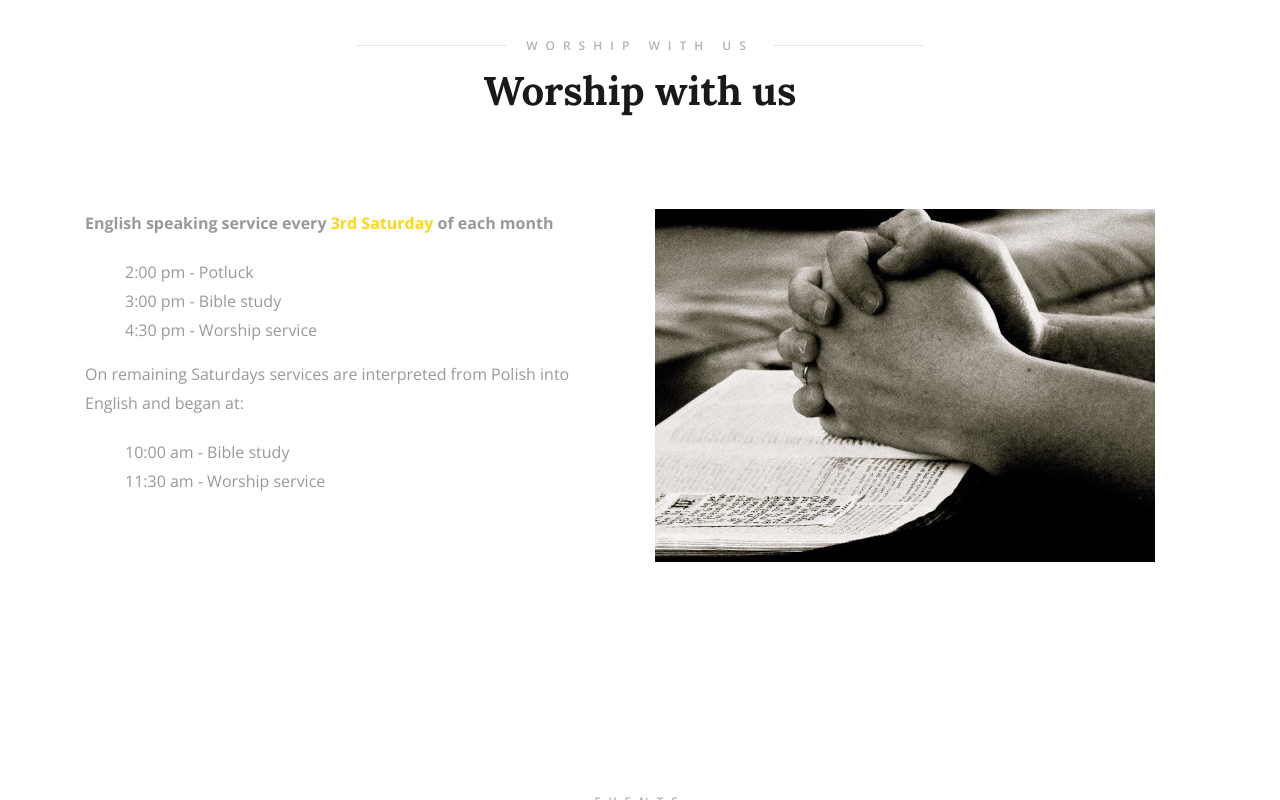
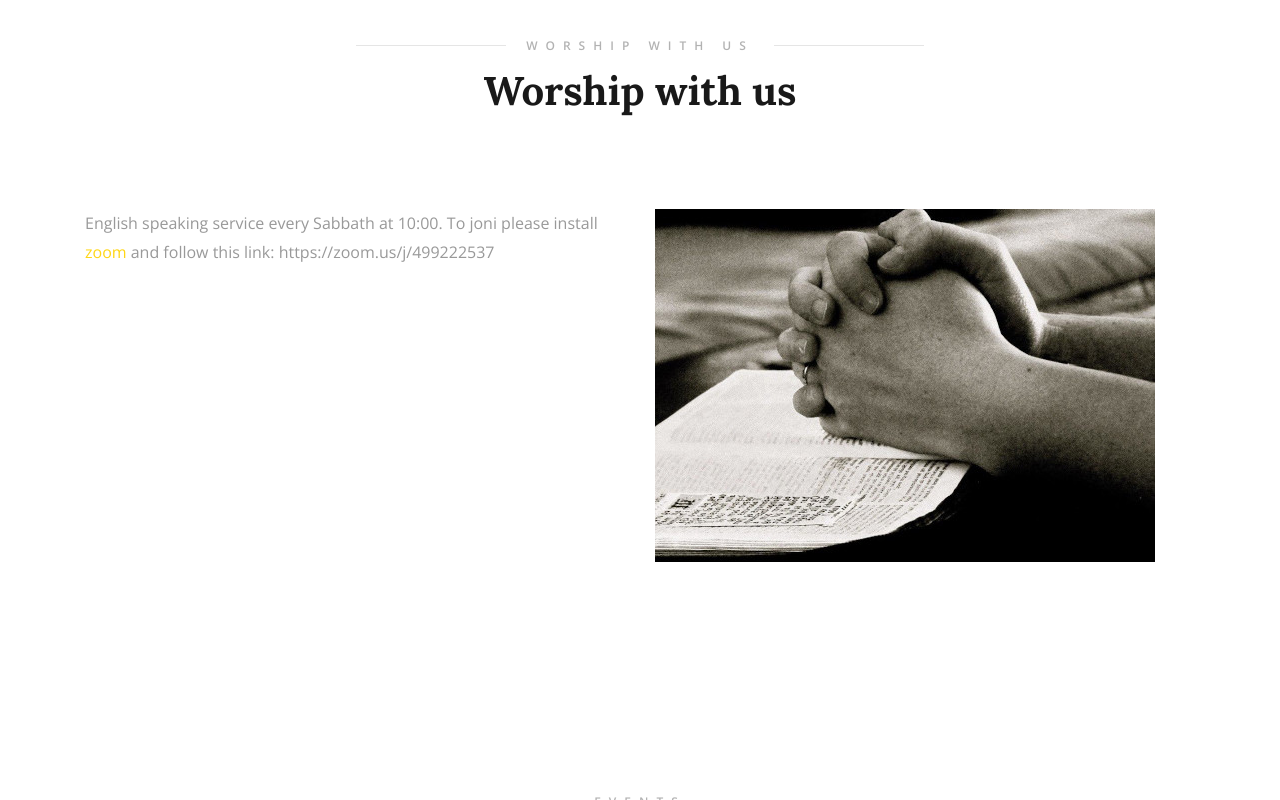
Before and after one commit to finalclass/iafg, a website: page index.html in a window 1280 px wide. Shown: the part 2000-2800 px from the top of the page. Drawn offline with nearby package versions, Linux system fonts and the light colour scheme; files whose address does not match are found by name.

Commit message:
świrus update

```diff
--- a/index.html
+++ b/index.html
@@ -160,6 +160,12 @@
             <div class="row block-9">
               <div class="col-md-6 order-md-middle ">
 
+                English speaking service every Sabbath at 10:00.
+                To joni please install <a href="http://zoom.us">zoom</a>
+                and follow this link: https://zoom.us/j/499222537
+
+                <!--
+
                 <strong>English speaking service every <em>3rd Saturday</em> of each month</strong>
                 <ul>
                   <li>2:00 pm - Potluck</li>
@@ -173,6 +179,7 @@
                   <li>11:30 am - Worship service</li>
                 </ul>
 
+                -->
               </div>
               <div class="col-md-6 worship-photo-container">
                 <img src="/images/photo-prayer-cut.jpg"/>
@@ -192,7 +199,10 @@
         <div class="row block-9 august-17-2019">
           <h4 class="next-event-date"></h4>
           <h5>English service</h5>
-          <p>
+
+          <a href="" class="zoom-link"></a>
+
+          <!-- <p>
                <strong>2:00 pm</strong> Potluck
                </p>
                <p>
@@ -203,7 +213,7 @@
                </p>
                <p>
                <strong>4:30 pm</strong> Divine service
-          </p>
+               </p> -->
         </div>
       </div>
 
--- a/js/main.js
+++ b/js/main.js
@@ -277,40 +277,109 @@ AOS.init({
                 date: moment.utc('2020-02-15 14:00')
             },
             {
-                name: 'English service, April 18',
-                date: moment.utc('2020-04-18 14:00')
+                name: 'Internet English service, April 11',
+                date: moment.utc('2020-04-11 10:00'),
+                location: 'https://zoom.us/j/499222537'
             },
             {
-                name: 'English service, May 16',
-                date: moment.utc('2020-05-16 14:00')
+                name: 'Internet English service, April 18',
+                date: moment.utc('2020-04-18 10:00'),
+                location: 'https://zoom.us/j/499222537'
             },
             {
-                name: 'English service, June 20',
-                date: moment.utc('2020-06-20 14:00')
+                name: 'Internet English service, April 25',
+                date: moment.utc('2020-04-25 10:00'),
+                location: 'https://zoom.us/j/499222537'
             },
             {
-                name: 'English service, July 18',
-                date: moment.utc('2020-07-18 14:00')
+                name: 'Internet English service, May 2',
+                date: moment.utc('2020-05-02 10:00'),
+                location: 'https://zoom.us/j/499222537'
             },
             {
-                name: 'English service, August 15',
-                date: moment.utc('2020-08-15 14:00')
+                name: 'Internet English service, May 9',
+                date: moment.utc('2020-05-09 10:00'),
+                location: 'https://zoom.us/j/499222537'
             },
             {
-                name: 'English service, September 19',
-                date: moment.utc('2020-09-19 14:00')
+                name: 'Internet English service, May 16',
+                date: moment.utc('2020-05-16 10:00'),
+                location: 'https://zoom.us/j/499222537'
             },
             {
-                name: 'English service, October 17',
-                date: moment.utc('2020-10-17 14:00')
+                name: 'Internet English service, May 23',
+                date: moment.utc('2020-05-23 10:00'),
+                location: 'https://zoom.us/j/499222537'
             },
             {
-                name: 'English service, November 21',
-                date: moment.utc('2020-11-21 14:00')
+                name: 'Internet English service, May 30',
+                date: moment.utc('2020-05-30 10:00'),
+                location: 'https://zoom.us/j/499222537'
             },
             {
-                name: 'English service, December 19',
-                date: moment.utc('2020-12-19 14:00')
+                name: 'Internet English service, June 6',
+                date: moment.utc('2020-06-06 10:00'),
+                location: 'https://zoom.us/j/499222537'
+            },
+            {
+                name: 'Internet English service, June 13',
+                date: moment.utc('2020-06-13 10:00'),
+                location: 'https://zoom.us/j/499222537'
+            },
+            {
+                name: 'Internet English service, June 20',
+                date: moment.utc('2020-06-20 10:00'),
+                location: 'https://zoom.us/j/499222537'
+            },
+            {
+                name: 'Internet English service, June 27',
+                date: moment.utc('2020-06-27 10:00'),
+                location: 'https://zoom.us/j/499222537'
+            },
+            {
+                name: 'Internet English service, July 4',
+                date: moment.utc('2020-07-04 10:00'),
+                location: 'https://zoom.us/j/499222537'
+            },
+            {
+                name: 'Internet English service, July 11',
+                date: moment.utc('2020-07-11 10:00'),
+                location: 'https://zoom.us/j/499222537'
+            },
+            {
+                name: 'Internet English service, July 18',
+                date: moment.utc('2020-07-18 10:00'),
+                location: 'https://zoom.us/j/499222537'
+            },
+            {
+                name: 'Internet English service, July 25',
+                date: moment.utc('2020-07-25 10:00'),
+                location: 'https://zoom.us/j/499222537'
+            },
+            {
+                name: 'Internet English service, August 1',
+                date: moment.utc('2020-08-01 10:00'),
+                location: 'https://zoom.us/j/499222537'
+            },
+            {
+                name: 'Internet English service, August 8',
+                date: moment.utc('2020-08-08 10:00'),
+                location: 'https://zoom.us/j/499222537'
+            },
+            {
+                name: 'Internet English service, August 15',
+                date: moment.utc('2020-08-15 10:00'),
+                location: 'https://zoom.us/j/499222537'
+            },
+            {
+                name: 'Internet English service, August 22',
+                date: moment.utc('2020-08-22 10:00'),
+                location: 'https://zoom.us/j/499222537'
+            },
+            {
+                name: 'Internet English service, August 29',
+                date: moment.utc('2020-08-29 10:00'),
+                location: 'https://zoom.us/j/499222537'
             }
         ];
 
@@ -330,6 +399,7 @@ AOS.init({
 
             var latestEvent = findLatestEvent(upcommingEvents);
             $('.next-event-date').text(latestEvent.date.format('DD MMMM YYYY'));
+            $('.zoom-link').text(latestEvent.location).attr('href', latestEvent.location);
             var duration = moment.duration(latestEvent.date.diff(now));
             $eventName.text(latestEvent.name);
             $eventDays.text(Math.floor(duration.asDays()));
```
Lines whose indentation alone changed are shown as unchanged.
